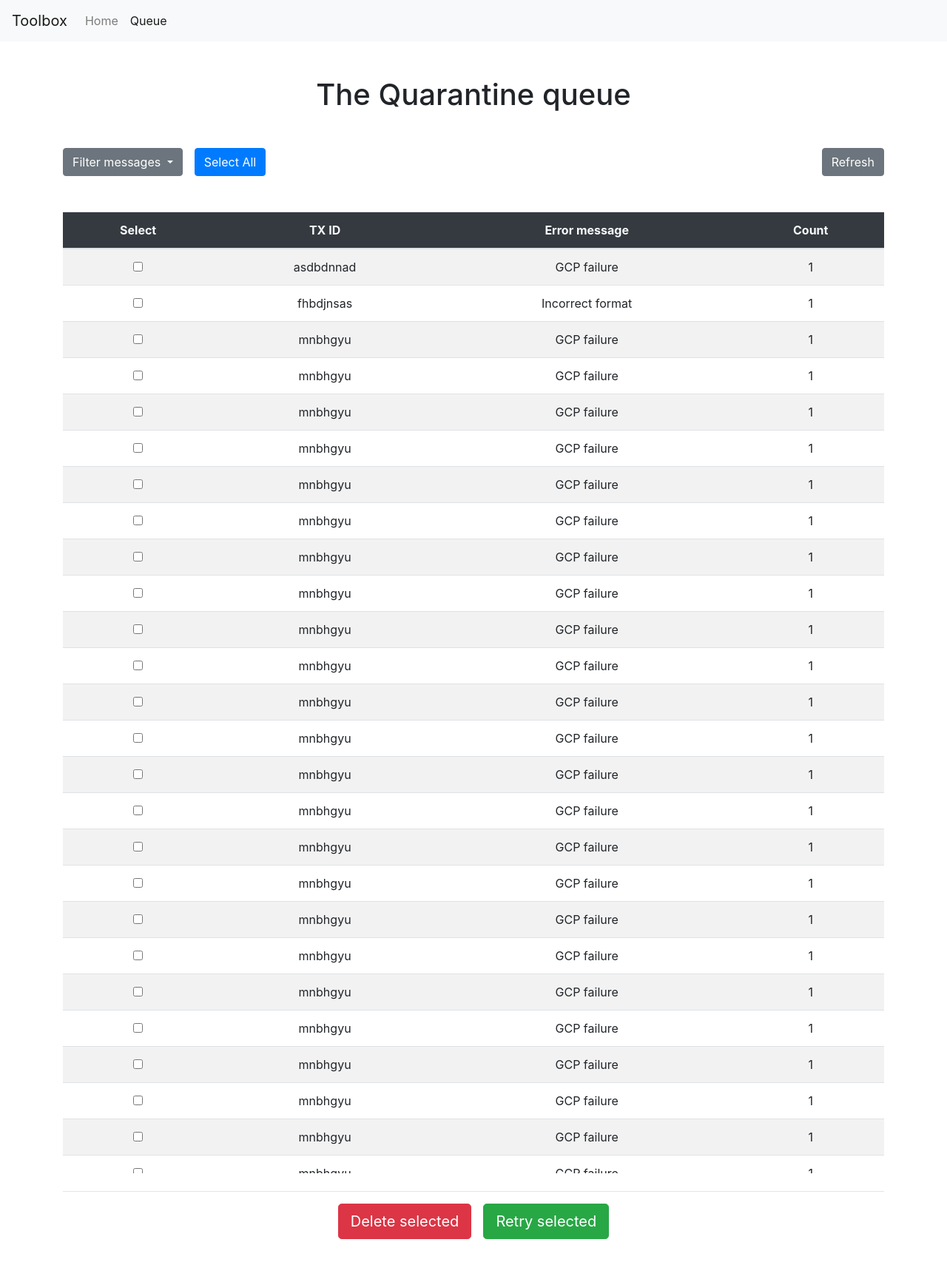
After one commit to angusgoody/21Game, a Flask app: page /queue in a window 1280 px wide. The commit adds this page. Shown: the top 1710 px of the page at 74% size. Run offline with Flask 2, Linux system fonts and the light colour scheme; some libraries are stand-ins or nearby versions.

Commit message:
Renamed files to .j2, and added queue icon

```diff
--- a/app/routes.py
+++ b/app/routes.py
@@ -12,12 +12,12 @@ from flask import jsonify, request, render_template
 # Index route
 @app.route('/')
 def index():
-	return render_template('index.html')
+	return render_template('index.html.j2')
 
 # Second route
-@app.route('/second')
-def second():
-	return render_template('second.html')
+@app.route('/queue')
+def queue():
+	return render_template('queue.html.j2')
 
 
 # Name route (GET)
--- a/app/static/styles/custom.css
+++ b/app/static/styles/custom.css
@@ -1,3 +1,12 @@
 /**
  * Custom CSS file
  */
+
+
+.tableFixHead{
+    overflow: auto;
+    height: 50vh;
+    min-height: 250px;
+}
+
+.tableFixHead thead { position: sticky; top: 0; z-index: 1; }
--- a/app/templates/base.html
+++ b/app/templates/base.html.j2
@@ -6,24 +6,15 @@
       <meta name="viewport" content="width=device-width, initial-scale=1, shrink-to-fit=no">
       <!-- Bootstrap CSS -->
       <link rel="stylesheet" href="https://maxcdn.bootstrapcdn.com/bootstrap/4.0.0/css/bootstrap.min.css" integrity="sha384-Gn5384xqQ1aoWXA+058RXPxPg6fy4IWvTNh0E263XmFcJlSAwiGgFAW/dAiS6JXm" crossorigin="anonymous">
+      <!-- Custom CSS -->
+      <link rel="stylesheet" href="{{ url_for('static', filename='styles/custom.css') }}">
       <!--Font awesome-->
       <link rel="stylesheet" href="https://cdn.jsdelivr.net/npm/@fortawesome/fontawesome-free@5.15.4/css/fontawesome.min.css" integrity="sha384-jLKHWM3JRmfMU0A5x5AkjWkw/EYfGUAGagvnfryNV3F9VqM98XiIH7VBGVoxVSc7" crossorigin="anonymous">
-      <title>21Game</title>
+      <title>{% block title %}{% endblock %} | Toolbox</title>
   </head>
   <body>
     <header class="header">
-        <nav class="navbar navbar-expand-lg navbar-light bg-light">
-            <a class="navbar-brand" href="#">Toolbox</a>
-            <button class="navbar-toggler" type="button" data-toggle="collapse" data-target="#navbarNavAltMarkup" aria-controls="navbarNavAltMarkup" aria-expanded="false" aria-label="Toggle navigation">
-                <span class="navbar-toggler-icon"></span>
-            </button>
-            <div class="collapse navbar-collapse" id="navbarNavAltMarkup">
-                <div class="navbar-nav">
-                    <a class="nav-item nav-link active" href="/">Home</a>
-                    <a class="nav-item nav-link" href="/second">Queue</a>
-                </div>
-            </div>
-        </nav>
+        {% include 'elements/navbar.html.j2' %}
     </header>
 
     <div class="content container">
--- /dev/null
+++ b/app/templates/elements/navbar.html.j2
@@ -0,0 +1,12 @@
+<nav class="navbar navbar-expand-lg navbar-light bg-light">
+    <a class="navbar-brand" href="#">Toolbox</a>
+    <button class="navbar-toggler" type="button" data-toggle="collapse" data-target="#navbarNavAltMarkup" aria-controls="navbarNavAltMarkup" aria-expanded="false" aria-label="Toggle navigation">
+        <span class="navbar-toggler-icon"></span>
+    </button>
+    <div class="collapse navbar-collapse" id="navbarNavAltMarkup">
+        <div class="navbar-nav">
+            <a class="nav-item nav-link {% if  request.endpoint == 'index' %}active{% endif %}" href="/">Home</a>
+            <a class="nav-item nav-link {% if  request.endpoint == 'queue' %}active{% endif %}" href="/queue">Queue</a>
+        </div>
+    </div>
+</nav>
--- a/app/templates/index.html
+++ /dev/null
@@ -1,6 +0,0 @@
-{% extends 'base.html' %}
-{% block content %}
-    <div class="text-center mt-5">
-        <h1>Welcome to the the toolbox</h1>
-    </div>
-{% endblock %}
--- a/app/templates/second.html
+++ b/app/templates/queue.html.j2
@@ -1,4 +1,5 @@
-{% extends 'base.html' %}
+{% extends 'base.html.j2' %}
+{% block title %}Queue{% endblock %}
 {% block content %}
 <div class="text-center mt-5">
 
@@ -17,7 +18,7 @@
                         </button>
                         <div class="dropdown-menu" aria-labelledby="dropdownMenuButton">
                             <a class="dropdown-item" href="#">GCP failure (2)</a>
-                            <a class="dropdown-item" href="#">Inorrect format</a>
+                            <a class="dropdown-item" href="#">Incorrect format</a>
                         </div>
                     </div>
                 </div>
@@ -36,9 +37,9 @@
     <!--Info section-->
 
     <!--List of Messages table -->
-    <div class="table-responsive">
-        <table class="table table-striped mt-4">
-            <thead>
+    <div class="table-responsive tableFixHead mt-4">
+        <table class="table table-striped">
+            <thead class="bg-dark text-light">
                 <tr>
                     <th scope="col">Select</th>
                     <th scope="col">TX ID</th>
@@ -65,6 +66,15 @@
                     <td>GCP failure</td>
                     <td>1</td>
                 </tr>
+                {% for i in range(50) %}
+                    <tr>
+                        <td><input type="checkbox" name="brand"></td>
+                        <td>mnbhgyu</td>
+                        <td>GCP failure</td>
+                        <td>1</td>
+                    </tr>
+                {% endfor %}
+
             </tbody>
     </table>
     </div>
```
Also changed, not shown: app/templates/index.html.j2 (added, +26 -0 lines), app/static/images/icons/queue.svg (added).
